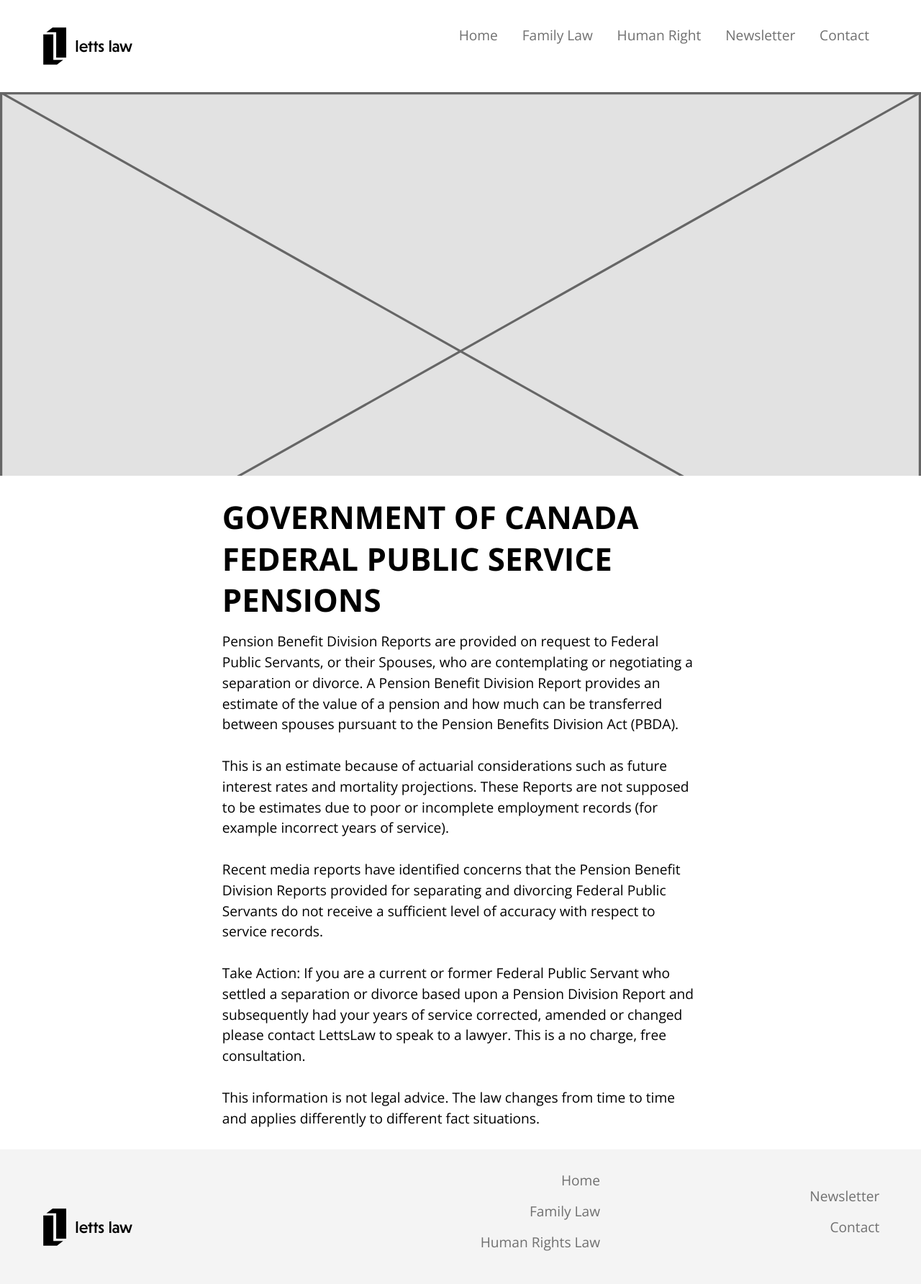
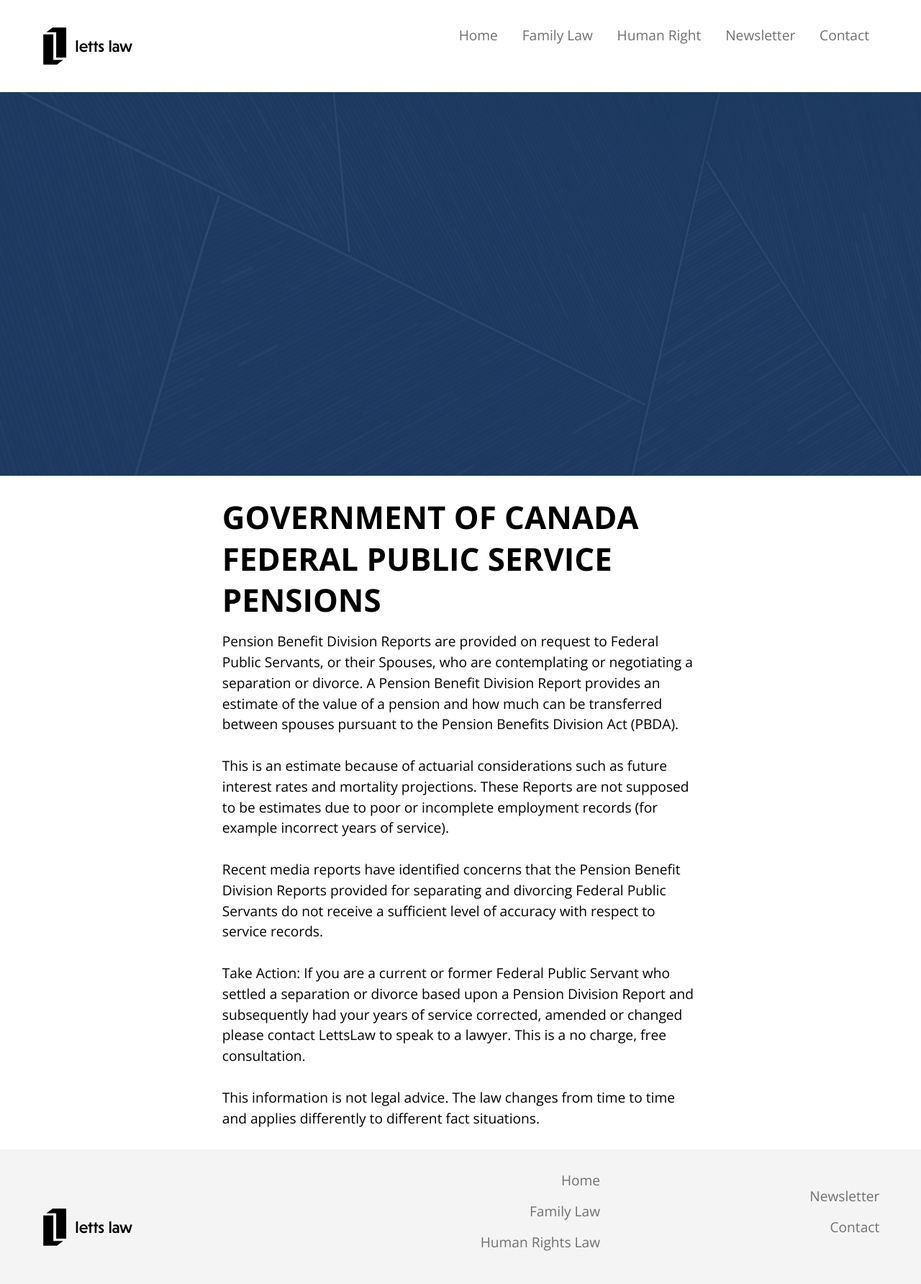
Before and after one commit to Ten-3/letts-law, a Jekyll site: the page built from _posts/2018-11-13-blog-post-04.md, in a window 1280 px wide. Shown: the whole page at 72% size. Built offline with Jekyll 4.4.1, drawn with Linux system fonts in a browser that asks for light colours.

Commit message:
Update Blog posts “2018-11-13-blog-post-04”

```diff
--- a/_posts/2018-11-13-blog-post-04.md
+++ b/_posts/2018-11-13-blog-post-04.md
@@ -1,12 +1,12 @@
 ---
 layout: blog-post
-thumb: /images/uploads/placeholder-1by1.svg
+thumb: /images/uploads/banner-03.jpg
 title: GOVERNMENT OF CANADA FEDERAL PUBLIC SERVICE PENSIONS
 desc: >-
   Pension Benefit Division Reports are provided on request to Federal Public
   Servants, or their Spouses, who are contemplating or negotiating a separation
   or divorce.
-banner: /images/uploads/placeholder-16by9.svg
+banner: /images/uploads/banner-03.jpg
 ---
 Pension Benefit Division Reports are provided on request to Federal Public Servants, or their Spouses, who are contemplating or negotiating a separation or divorce. A Pension Benefit Division Report provides an estimate of the value of a pension and how much can be transferred between spouses pursuant to the Pension Benefits Division Act (PBDA).
 
```
